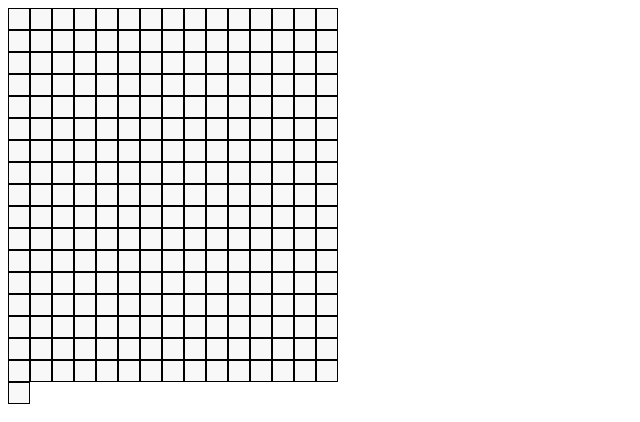
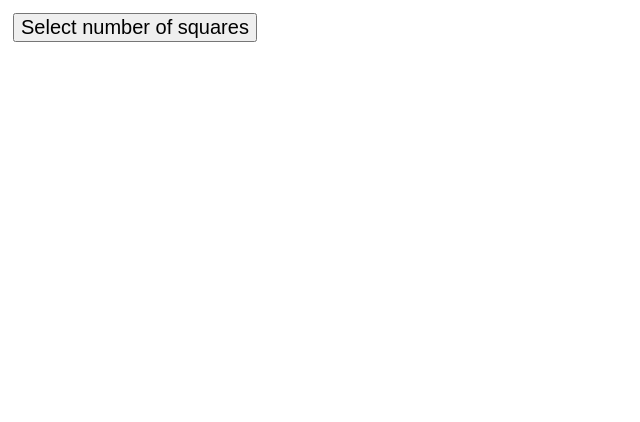
Before and after one commit to 5h1nry0/Etch-a-Sketch, a plain HTML site: page index.html in a window 1280 px wide. Shown: the whole page, without its empty margins (0-640 px from the left). Drawn offline with Linux system fonts and the light colour scheme.

Commit message:
Add button to let user input number of squares Also the click event of the button deletes previous grid.

```diff
--- a/index.html
+++ b/index.html
@@ -7,8 +7,9 @@
     <link rel = 'stylesheet' href="styles.css">
 </head>
 <body>
+    <button class="button">Select number of squares</button>
+
     <div class="container" id="container"></div>
-
 
 
 
--- a/index.js
+++ b/index.js
@@ -8,21 +8,46 @@
 //}
 //createGrid()
 
-function createGrid() {
-    const container = document.querySelector("#container");
-    for (let i = 0; i < 256; i++) {
-        let square = document.createElement("div");
-        square.classList.add("square");
-        container.appendChild(square);
-    }
+//function createGrid() {
+//    const container = document.querySelector("#container");
+//    for (let i = 0; i < 256; i++) {
+//        let square = document.createElement("div");
+//        square.classList.add("square");
+//        container.appendChild(square);
+//    }
 
+//}
+
+//createGrid()
+
+//let hoverEffect = document.getElementsByClassName("square")
+//for (let i=0; i<hoverEffect.length; i++) {
+//    hoverEffect[i].addEventListener('mouseover',() => {
+//        hoverEffect[i].classList.add("hover");
+//    })
+//}
+
+const container = document.querySelector('#container');
+removeAllChildNodes(container);
+
+let button = document.querySelector('button')
+button.addEventListener('click',() => {
+let number = prompt('Type here the number of squares per side')
+removeAllChildNodes(container);
+for (let i = 0; i < number*number; i++) {
+    let square = document.createElement("div");
+    square.classList.add("square");
+    container.appendChild(square);
 }
-
-createGrid()
-
 let hoverEffect = document.getElementsByClassName("square")
 for (let i=0; i<hoverEffect.length; i++) {
     hoverEffect[i].addEventListener('mouseover',() => {
         hoverEffect[i].classList.add("hover");
     })
 }
+})
+function removeAllChildNodes(parent) {
+    while (parent.firstChild) {
+        parent.removeChild(parent.firstChild);
+    }
+}
--- a/styles.css
+++ b/styles.css
@@ -1,6 +1,13 @@
+.button {
+width: auto;
+font-size: 20px;
+height: auto;
+margin: 5px;
+}
+
 .square {
-    min-width: 20px;
-    height: 20px;
+    min-width: 50px;
+    height: 50px;
     background-color: #f8f8f8;
     border: 1px solid #000;
     display: flex;
@@ -10,7 +17,7 @@
 #container {
     display: flex;
     flex-wrap: wrap;
-    width: 350px;
+    width: 880px;
 }
 .hover {
     background-color: #6228a3;
```
